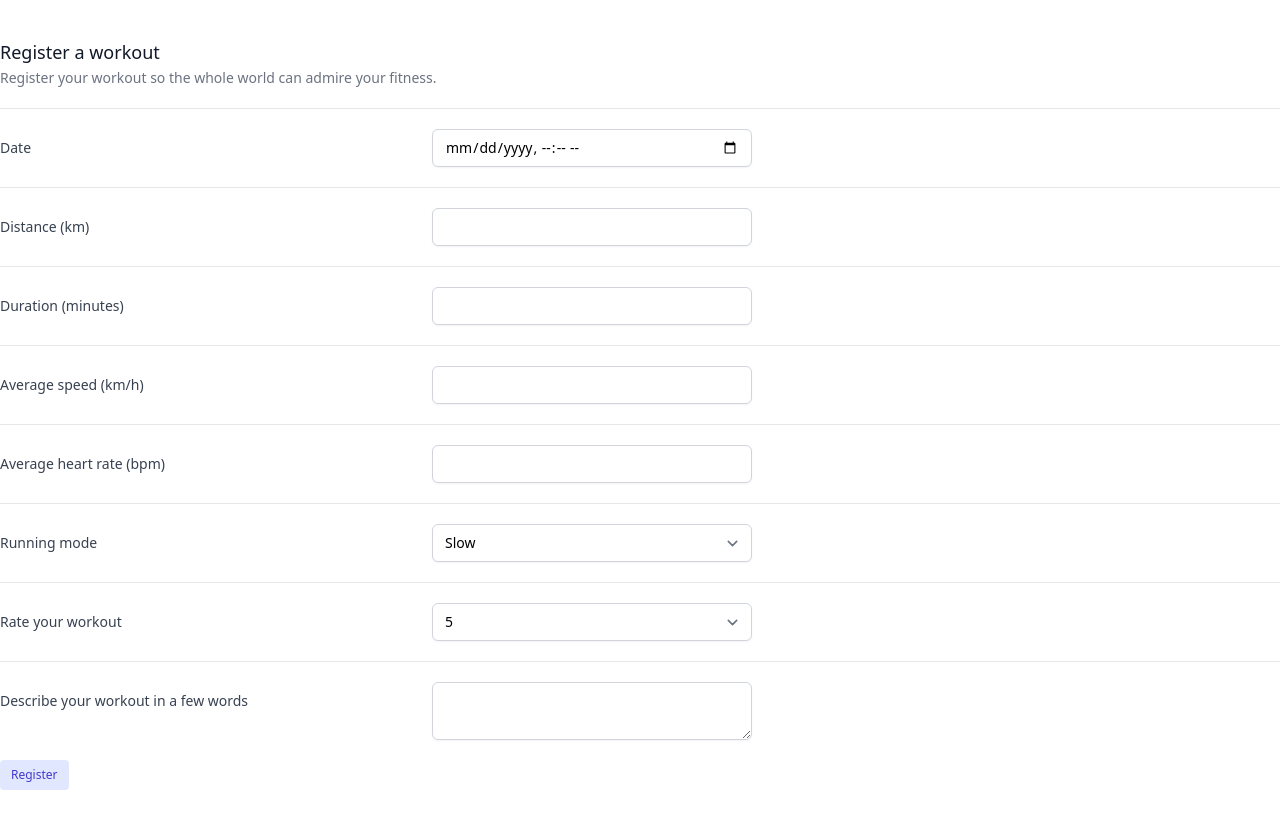
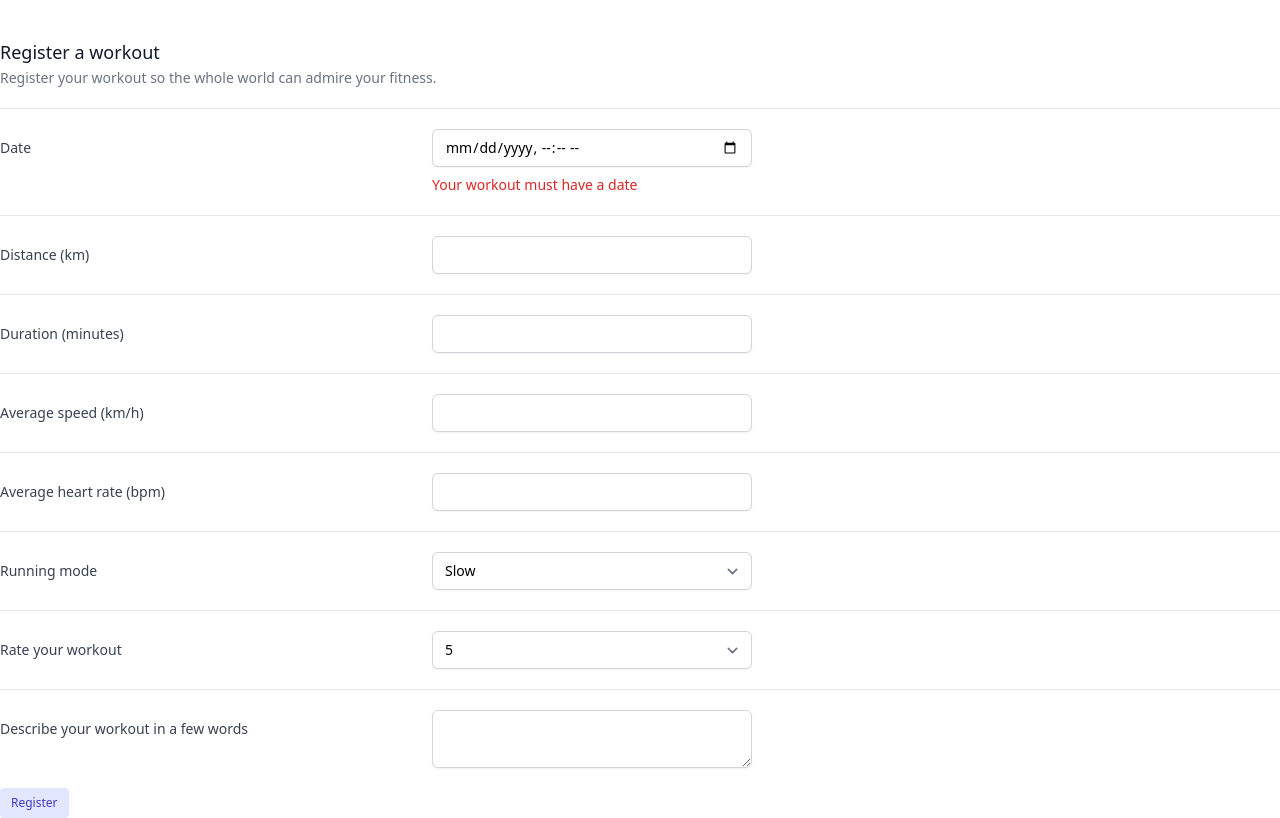
Before and after one commit to hnerdrum/workout-tracker, a React (Vite) app in the folder frontend/: page / in a window 1280 px wide. Built offline with nearby package versions, Linux system fonts and the light colour scheme.

Commit message:
Refactor: create basic input component

```diff
--- a/frontend/src/App.tsx
+++ b/frontend/src/App.tsx
@@ -1,5 +1,6 @@
 import { useForm } from 'react-hook-form'
 import './index.css'
+import { WorkoutInput } from './WorkoutInput';
 
 type Workout = {
   date: Date;
@@ -12,7 +13,7 @@ type Workout = {
   description: string;
 }
 
-const WORKOUT_FIELDS: Record<keyof Workout, string> = {
+export const WORKOUT_FIELDS: Record<keyof Workout, string> = {
   date: "date",
   distance: "distance",
   duration: "duration",
@@ -45,19 +46,11 @@ function App() {
       </div>
 
       <div className="space-y-6 sm:space-y-5">
-        <div className="sm:grid sm:grid-cols-3 sm:gap-4 sm:items-start sm:border-t sm:border-gray-200 sm:pt-5">
-          <label htmlFor={WORKOUT_FIELDS.date} className="block text-sm font-medium text-gray-700 sm:mt-px sm:pt-2">
-            Date
-          </label>
-          <div className="mt-1 sm:mt-0 sm:col-span-2">
-            <input
-              type="datetime-local"
-              id={WORKOUT_FIELDS.date}
-              className="max-w-lg block w-full shadow-sm focus:ring-indigo-500 focus:border-indigo-500 sm:max-w-xs sm:text-sm border-gray-300 rounded-md"
-              {...register(WORKOUT_FIELDS.date, { required: "This is required" })}
-            />
-          </div>
-        </div>
+        <WorkoutInput
+            label="Date"
+            type="datetime-local"
+            errorMessage="Your workout must have a date"
+        />
         <div className="sm:grid sm:grid-cols-3 sm:gap-4 sm:items-start sm:border-t sm:border-gray-200 sm:pt-5">
           <label htmlFor={WORKOUT_FIELDS.distance} className="block text-sm font-medium text-gray-700 sm:mt-px sm:pt-2">
             Distance (km)
@@ -156,7 +149,7 @@ function App() {
             <textarea
               id={WORKOUT_FIELDS.description}
               className="max-w-lg block w-full shadow-sm focus:ring-indigo-500 focus:border-indigo-500 sm:max-w-xs sm:text-sm border-gray-300 rounded-md"
-              {...register(WORKOUT_FIELDS.description, { required: "This is required" })}
+              {...register(WORKOUT_FIELDS.description)}
             />
           </div>
         </div>
--- /dev/null
+++ b/frontend/src/WorkoutInput.tsx
@@ -0,0 +1,26 @@
+import { WORKOUT_FIELDS } from "./App"
+
+type InputProps = {
+    label: string;
+    type: string;
+    errorMessage: string;
+}
+
+export const WorkoutInput = ({ label, type, errorMessage }: InputProps) => {
+    return (
+        <div className="sm:grid sm:grid-cols-3 sm:gap-4 sm:items-start sm:border-t sm:border-gray-200 sm:pt-5">
+          <label className="block text-sm font-medium text-gray-700 sm:mt-px sm:pt-2">
+            {label}
+          </label>
+          <div className="mt-1 sm:mt-0 sm:col-span-2">
+            <input
+              type={type}
+              className="max-w-lg block w-full shadow-sm focus:ring-indigo-500 focus:border-indigo-500 sm:max-w-xs sm:text-sm border-gray-300 rounded-md"
+            />
+          <p className="mt-2 text-sm text-red-600" id="email-error">
+            {errorMessage}
+          </p>
+          </div>
+        </div>
+    )
+}
```
Also changed, not shown: 1 other file (tests, documents, lock files or other folders).
